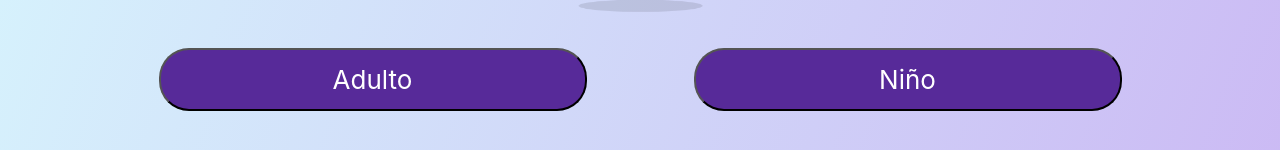
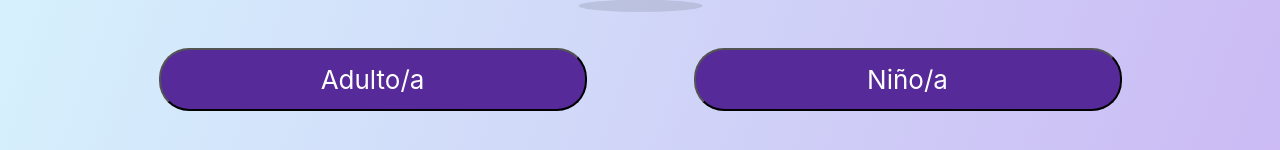
Before and after one commit to yoslianaguilar/covid-19_hootiehoo, a React (Create React App) app: page / in a window 1280 px wide. Shown: the part 802-952 px from the top of the page. Built offline with nearby package versions, Linux system fonts and the light colour scheme.

Commit message:
Adulto/a niño/a

```diff
--- a/src/components/selectionHome.jsx
+++ b/src/components/selectionHome.jsx
@@ -4,8 +4,8 @@ import { Link } from "react-router-dom";
 export const SelectionHome = () =>{
   return(
     <div className='btn-container'>
-        <Link to='/adultsHome'><button>Adulto</button></Link>
-        <Link to='/kidsHome'><button>Niño</button></Link>
+        <Link to='/adultsHome'><button>Adulto/a</button></Link>
+        <Link to='/kidsHome'><button>Niño/a</button></Link>
       </div>
   )
 }
```
